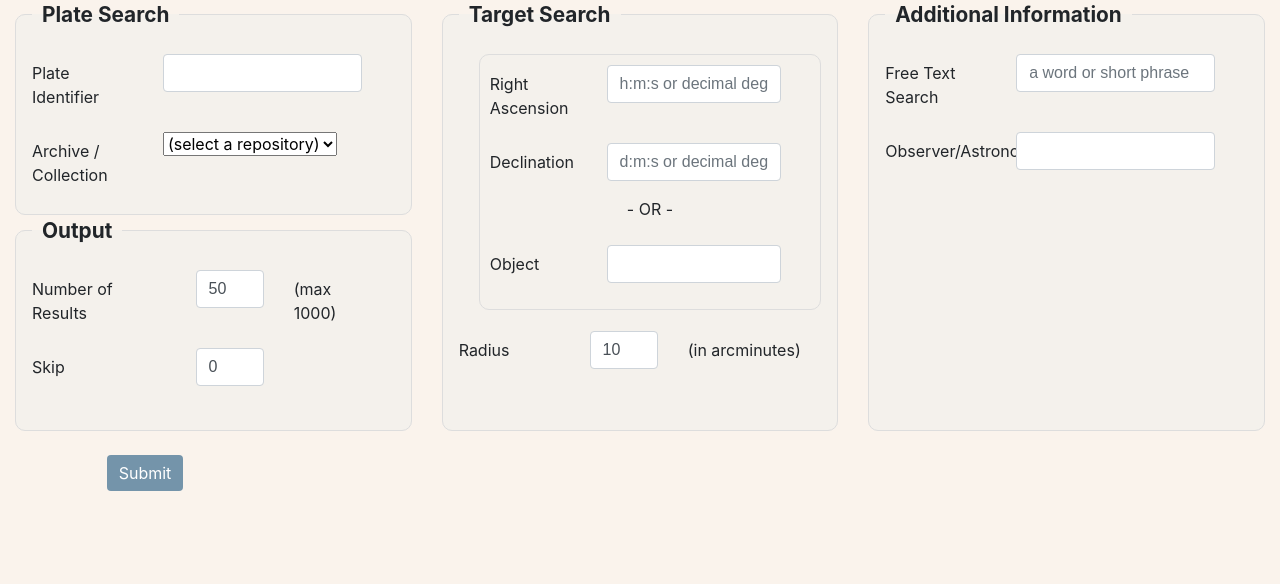
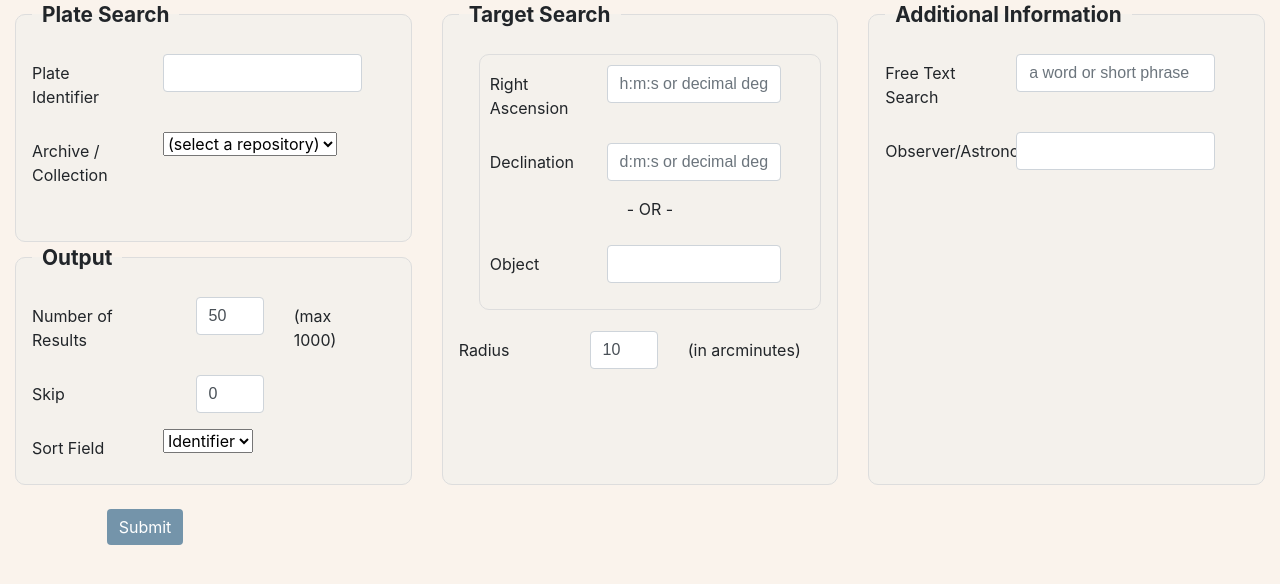
Before and after one commit to katieefrey/glass-plates-inventory, a Django app: template gpi/search/templates/search/search.html in a window 1280 px wide. Shown: the part 137-721 px from the top of the page. Run offline with Django 4.2, Linux system fonts and the light colour scheme; the template is opened without the code that fills it, so the values that code supplies are empty; some libraries are stand-ins or nearby versions.

Commit message:
search updates

```diff
--- a/gpi/search/templates/search/search.html
+++ b/gpi/search/templates/search/search.html
@@ -73,6 +73,18 @@
                                     <label for="num_skip" class="col-sm-5 col-form-label">Skip</label>
                                     <div class="col-sm-3">
                                         <input type="number" class="form-control" name="num_skip" id="num_skip" min="0" value="0">
+                                    </div>
+                                </div>
+
+                                <div class="mb-3 row">
+                                    <label for="sortlist" class="col-sm-4 col-form-label">Sort Field</label>
+                                    <div class="col-sm-7">
+                                        <select id="sortlist" name="sortlist" class="form-select" aria-label="Default select example">
+                                            <option value="identifier" selected>Identifier</option>
+                                            {% for x in sortlist %}
+                                                <option value="{{x.field}}">{{x.name}}</option>
+                                            {% endfor %}
+                                        </select>
                                     </div>
                                 </div>
 
@@ -158,6 +170,20 @@
                                         <input type="text" class="form-control" name="user" id="user" placeholder="">
                                     </div>
                                 </div>
+
+ <!--                                <div class="mb-3 row">
+                                    <label for="observatory" class="col-sm-4 col-form-label">Observervatory</label>
+                                    <div class="col-sm-7">
+                                        <input type="text" class="form-control" name="observatory" id="observatory" placeholder="">
+                                    </div>
+                                </div>
+
+                                <div class="mb-3 row">
+                                    <label for="telescope" class="col-sm-4 col-form-label">Telescope</label>
+                                    <div class="col-sm-7">
+                                        <input type="text" class="form-control" name="telescope" id="telescope" placeholder="">
+                                    </div>
+                                </div> -->
 
 <!--                                 <div class="form-check">
                                     <input class="form-check-input" type="checkbox" value="" id="flexCheckDefault">
```
Also changed, not shown: gpi/search/views.py (+36 -12 lines).
